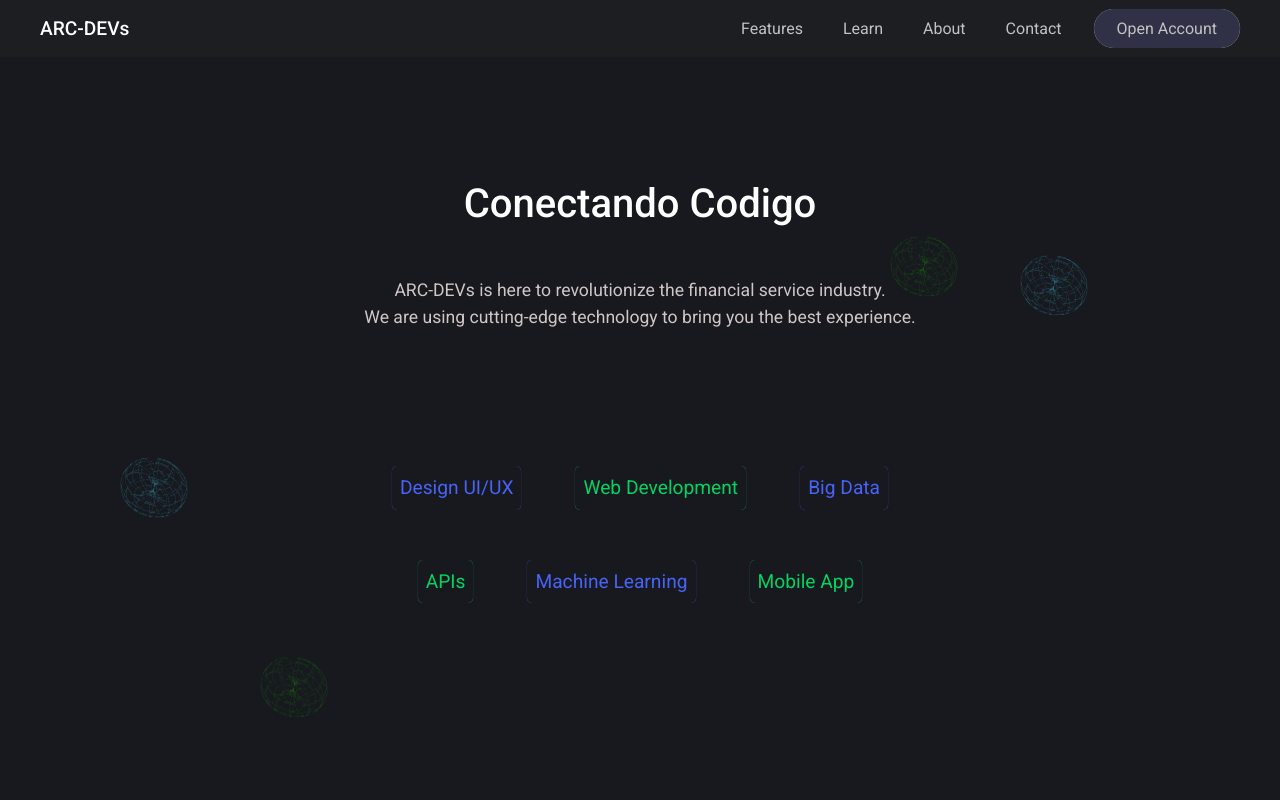
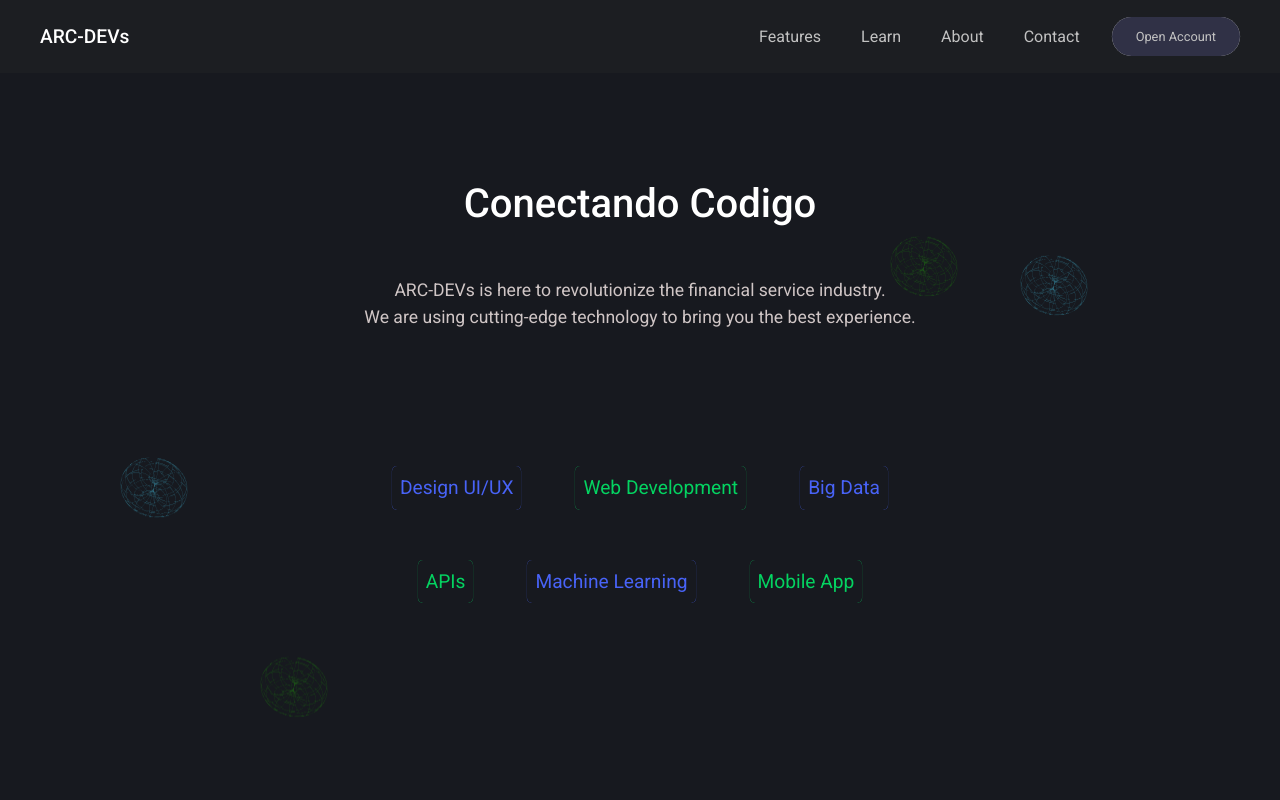
Before and after one commit to Elencio/ARC_DEVs_WEb, a React (Vite) app: page / in a window 1280 px wide. Shown: the top 800 px of the page. Built offline with nearby package versions, Linux system fonts and the light colour scheme; a web font is replaced by a local one.

Commit message:
estilizando o header

```diff
--- a/src/Web/header.tsx
+++ b/src/Web/header.tsx
@@ -7,7 +7,7 @@ const HeaderWrapper = styled.div`
   position: fixed;
   background-color: #23252780;
   width: 100%;
-  padding: 0 2.5rem;
+  padding: 0.5rem 2.5rem;
   align-items: center;
   box-sizing: border-box;
 
@@ -81,10 +81,10 @@ const MenuItem = styled.li`
 `;
 
 const OpenAccountButton = styled.button`
-  padding: 10px 23px;
+  padding: 12px 24px;
   background-color: #303146;
   border: none;
-  border-radius: 30px;
+  border-radius: 20px;
   box-shadow: 0 0 0 0.1px #c2c2c2;
   font-weight: 500;
   color: white;
@@ -93,7 +93,7 @@ const OpenAccountButton = styled.button`
   font-family: 'Roboto', sans-serif;
   font-weight: 300;
   color: #c2c2c2;
-  font-size: 1rem;
+  font-size: 0.8rem;
 
   &:hover {
     background-color: #484d5b;
```
